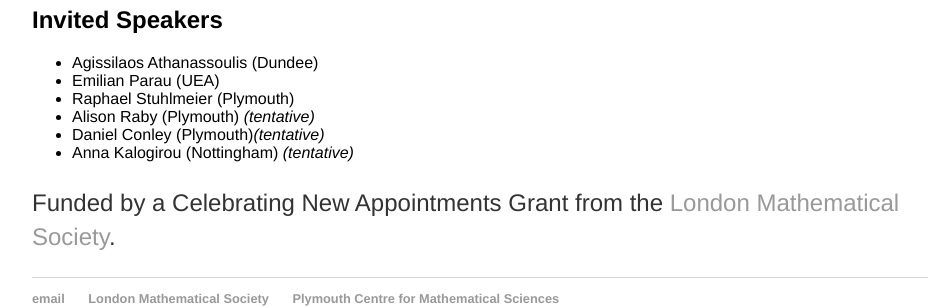
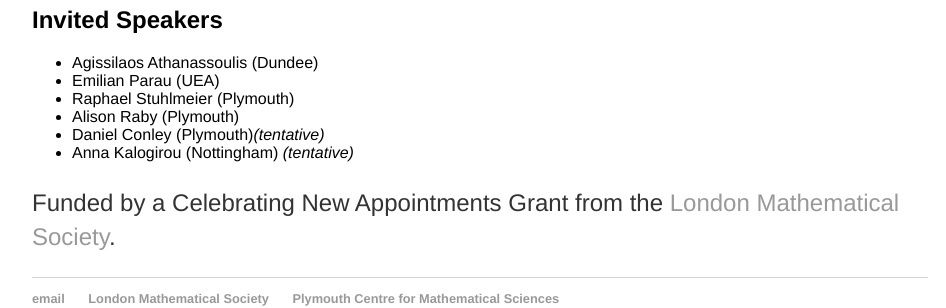
Before and after one commit to rstuhlmeier/rstuhlmeier.github.io, a Jekyll site: the page built from conferences/workshop.html, in a window 1280 px wide. Shown: the part 412-720 px from the top of the page, without its empty margins (160-1106 px from the left). Built offline with Jekyll 4.4.1, drawn with Linux system fonts in a browser that asks for light colours.

Commit message:
Update workshop.html

```diff
--- a/conferences/workshop.html
+++ b/conferences/workshop.html
@@ -14,7 +14,7 @@ title: Workshop Water Waves - Mathematical Theory and Applications
 <li> Agissilaos Athanassoulis (Dundee) </li>
 <li>Emilian Parau (UEA) </i></li>
 <li>Raphael Stuhlmeier (Plymouth) </li>
-<li>Alison Raby (Plymouth) <i>(tentative)</i></li>
+<li>Alison Raby (Plymouth) </li>
 <li>Daniel Conley (Plymouth)<i>(tentative)</i></li>
 <li>Anna Kalogirou (Nottingham) <i>(tentative)</i></li>
 </ul>
```
